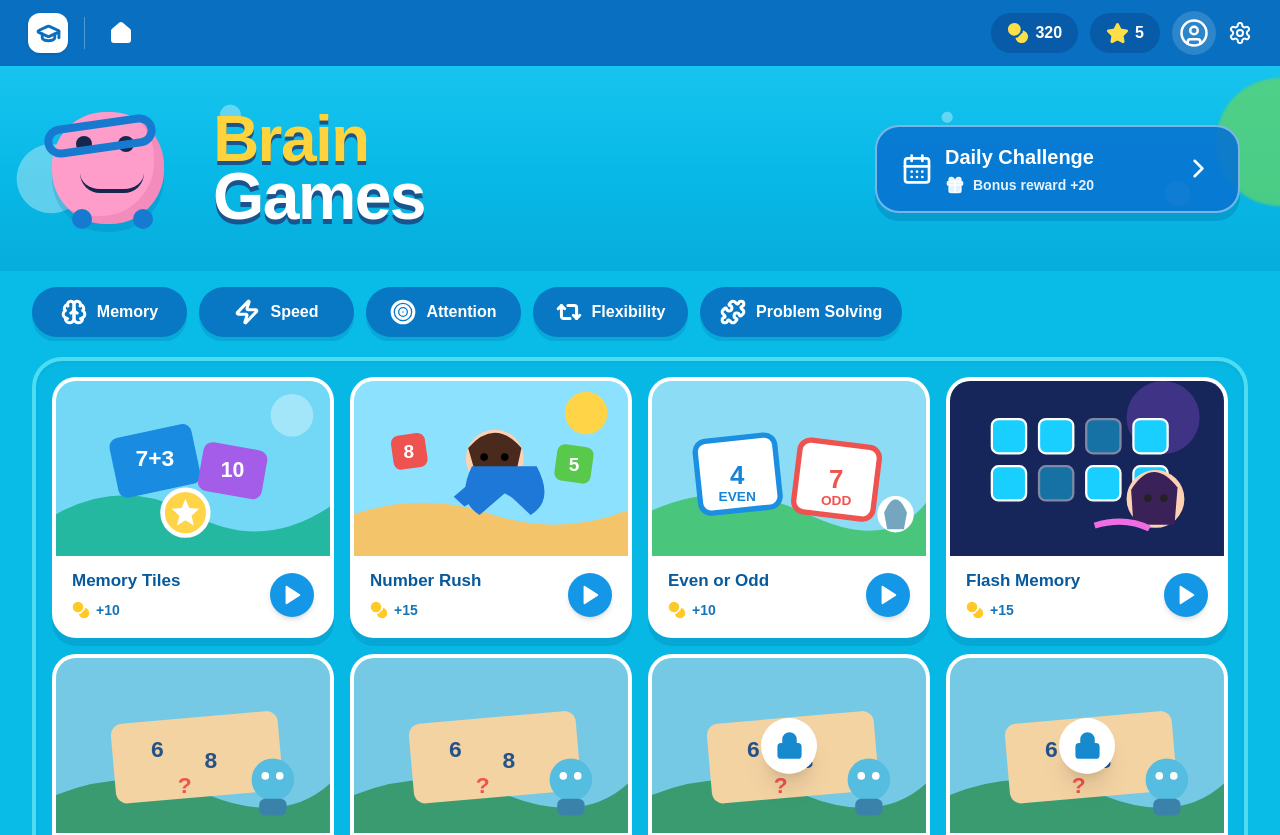
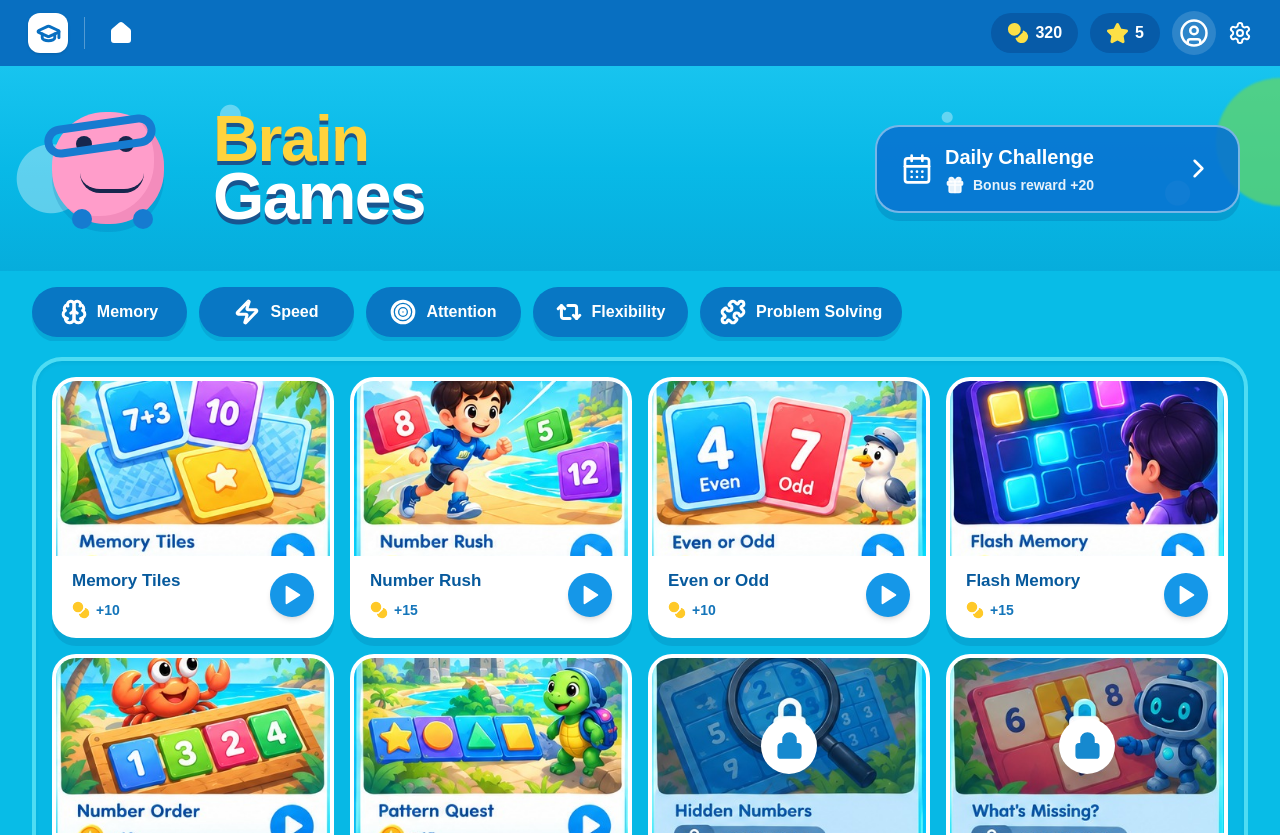
Before and after one commit to Naaf2026/math-platform, a Next.js app: page /brain-games in a window 1280 px wide. Shown: the top 835 px of the page. Built offline with nearby package versions, Linux system fonts and the light colour scheme.

Commit message:
Use individual Brain Games card illustrations

```diff
--- a/src/app/brain-games/page.tsx
+++ b/src/app/brain-games/page.tsx
@@ -35,23 +35,22 @@ function matches(g:Game,f:string){
  return ["Pattern Quest","What's Missing?"].includes(g.title);
 }
 
-const positions:Record<Art,string>={
- memory:"0% 0%",rush:"33.333% 0%",evenodd:"66.666% 0%",flash:"100% 0%",
- order:"0% 100%",pattern:"33.333% 100%",hidden:"66.666% 100%",missing:"100% 100%"
+const cardImages:Record<Art,string>={
+ memory:"/assets/brain-games-cards/memory-tiles.jpg",
+ rush:"/assets/brain-games-cards/number-rush.jpg",
+ evenodd:"/assets/brain-games-cards/even-or-odd.jpg",
+ flash:"/assets/brain-games-cards/flash-memory.jpg",
+ order:"/assets/brain-games-cards/number-order.jpg",
+ pattern:"/assets/brain-games-cards/pattern-quest.jpg",
+ hidden:"/assets/brain-games-cards/hidden-numbers.jpg",
+ missing:"/assets/brain-games-cards/whats-missing.jpg",
 };
 
 function CardArt({game}:{game:Game}){
-  const pos=positions[game.art];
-  return (
-    <div className="relative h-full w-full overflow-hidden bg-cyan-100" role="img" aria-label={`${game.title} illustrated game artwork`}>
-      <img
-        src="/assets/brain-games-art-rich.svg?v=20260915-2"
-        alt={`${game.title} illustrated game scene`}
-        className="absolute max-w-none transition duration-300 group-hover:scale-[1.025]"
-        style={{width:"400%",height:"200%",left:pos.includes("100%")?"-300%":pos.includes("33.333")?"-100%":pos.includes("66.666")?"-200%":"0%",top:pos.endsWith("100%")?"-100%":"0%"}}
-      />
-    </div>
-  );
+ const src=cardImages[game.art];
+ return <div className="relative h-full w-full overflow-hidden bg-cyan-100" role="img" aria-label={`${game.title} illustrated game artwork`}>
+   <img src={src} alt={`${game.title} illustrated game scene`} className="h-full w-full object-cover transition duration-300 group-hover:scale-[1.025]" />
+ </div>;
 }
 
 function Hero(){
```
